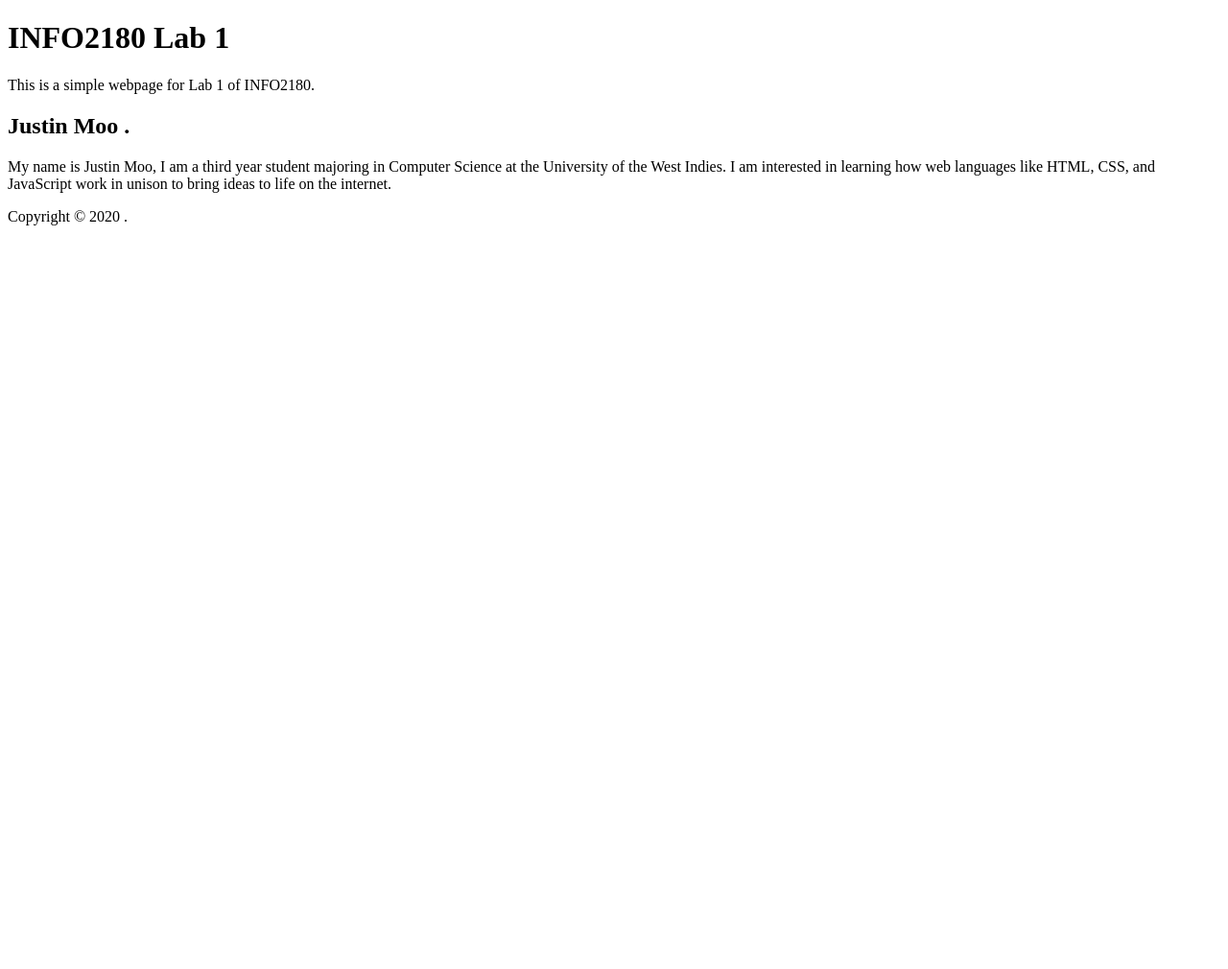
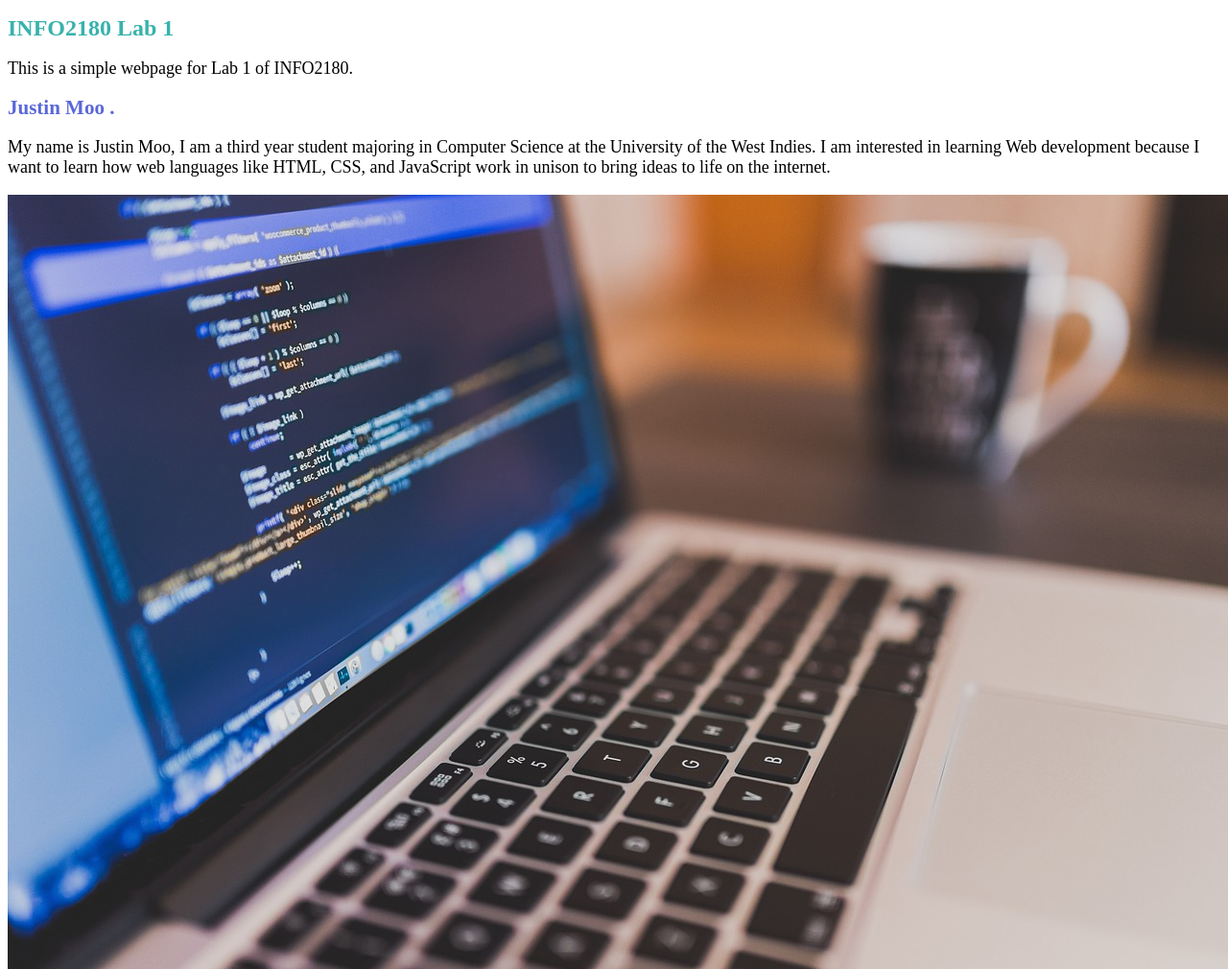
Before and after one commit to JustinMoo123/info2180-lab1, a plain HTML site: page index.html in a window 1280 px wide. Shown: the top 1010 px of the page at 96% size. Before the commit the page ends 800 px from the top, so only its background shows below. Drawn offline with Linux system fonts and the light colour scheme.

Commit message:
Final Add HTML, CSS, and web development image

```diff
--- a/index.html
+++ b/index.html
@@ -6,6 +6,7 @@
     <meta name="viewport" content="width=device-width, initial-scale=1.0">
     <meta http-equiv="X-UA-Compatible" content="ie=edge">
     <title>INFO2180 Lab 1</title>
+    <link rel = "stylesheet" href = "styles.css">
 </head>
 <body>
     <header>
@@ -15,7 +16,8 @@
     <main>
         <h2>Justin Moo .
 </h2>
-        <p>My name is Justin Moo, I am a third year student majoring in Computer Science at the University of the West Indies. I am interested in learning how web languages like HTML, CSS, and JavaScript work in unison to bring ideas to life on the internet.    </p>
+        <p>My name is Justin Moo, I am a third year student majoring in Computer Science at the University of the West Indies. I am interested in learning Web development because I want to learn how web languages like HTML, CSS, and JavaScript work in unison to bring ideas to life on the internet.    </p>
+	<img src="webdevimg.jpg" alt= "Web development">
     </main>
     <footer>
         <p>Copyright &copy; 2020 <Justin Moo>.</p>
```
